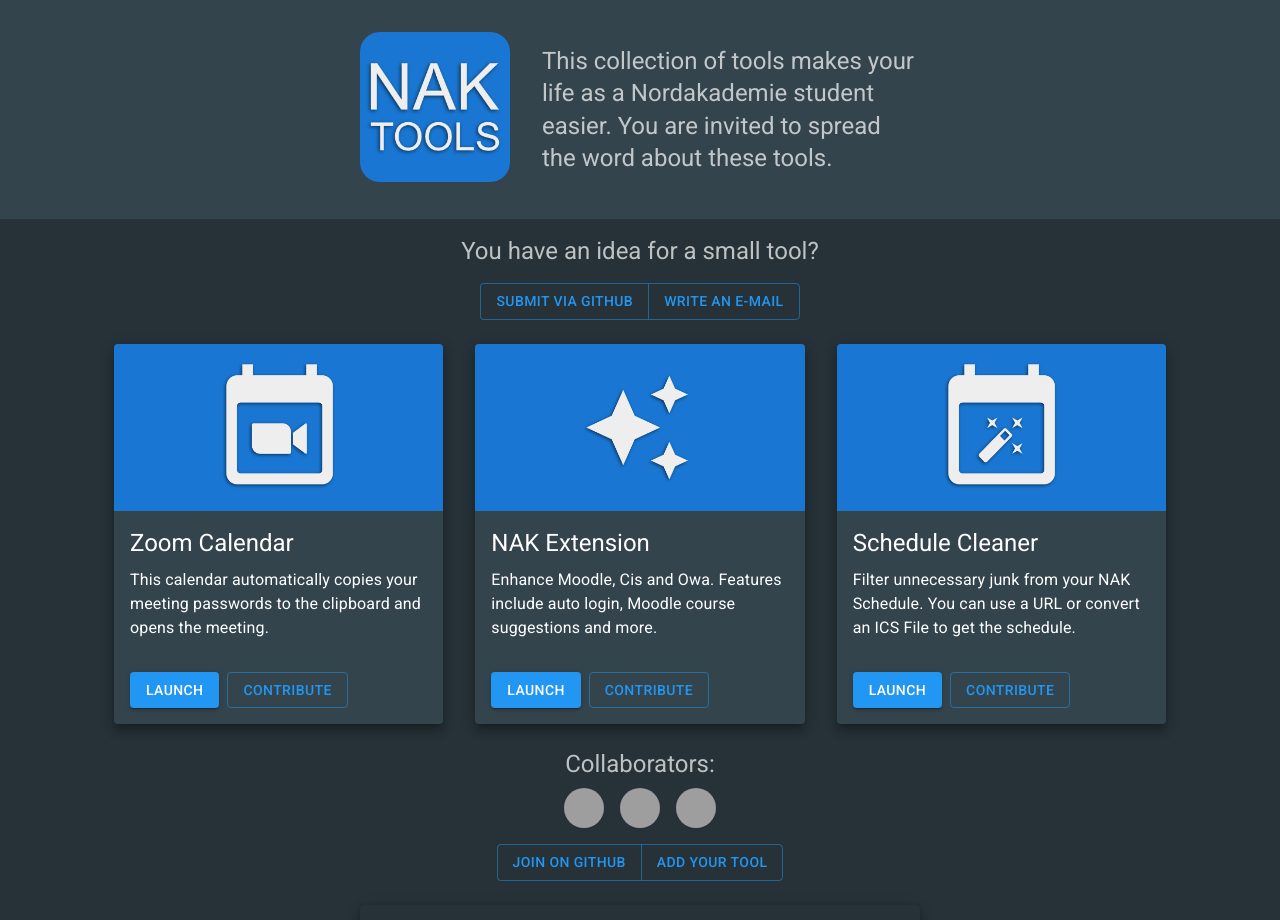
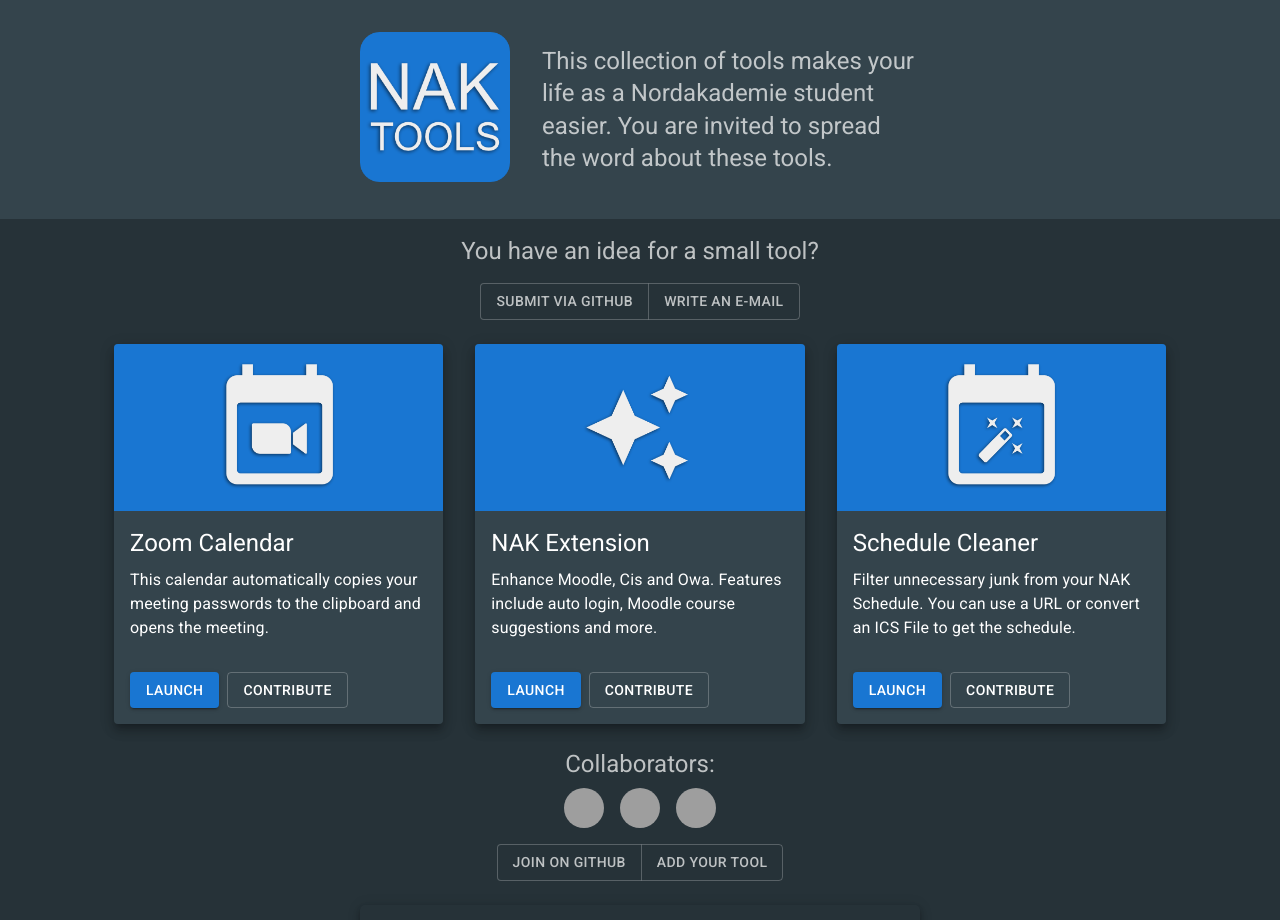
Before and after one commit to coderesting/NAKTools, a React (Create React App) app: page / in a window 1280 px wide. Shown: the top 920 px of the page. Built offline with nearby package versions, Linux system fonts and the light colour scheme; grey boxes are pictures that could not be loaded.

Commit message:
Updated color

```diff
--- a/src/App.tsx
+++ b/src/App.tsx
@@ -37,11 +37,17 @@
 				</Box>
 
 				<Box display="flex" justifyContent="center">
-					<ButtonGroup color="primary">
-						<Button href="https://github.com/coderesting/NAKTools/issues/new?assignees=&labels=tool+idea&template=new-nak-tool-idea.md&title=New+NAK+Tool+idea%3A+%7Binsert+name+here%7D">
+					<ButtonGroup>
+						<Button
+							className={classes.grayButton}
+							href="https://github.com/coderesting/NAKTools/issues/new?assignees=&labels=tool+idea&template=new-nak-tool-idea.md&title=New+NAK+Tool+idea%3A+%7Binsert+name+here%7D"
+						>
 							Submit via GitHub
 						</Button>
-						<Button href="mailto:yannick.brandt@nordakademie.de">
+						<Button
+							className={classes.grayButton}
+							href="mailto:yannick.brandt@nordakademie.de"
+						>
 							Write an e-mail
 						</Button>
 					</ButtonGroup>
@@ -76,11 +82,7 @@
 										>
 											Launch
 										</Button>
-										<Button
-											href={tool.repoUrl}
-											color="primary"
-											variant="outlined"
-										>
+										<Button href={tool.repoUrl} variant="outlined">
 											Contribute
 										</Button>
 									</CardActions>
@@ -120,11 +122,17 @@
 				</Box>
 
 				<Box display="flex" justifyContent="center" m={1}>
-					<ButtonGroup color="primary">
-						<Button href="https://github.com/orgs/Nordakademie-Students/teams">
+					<ButtonGroup>
+						<Button
+							className={classes.grayButton}
+							href="https://github.com/orgs/Nordakademie-Students/teams"
+						>
 							Join on Github
 						</Button>
-						<Button href="https://github.com/coderesting/NAKTools/issues/new?assignees=&labels=new+tool&template=new-nak-tool.md&title=New+NAK+Tool%3A+%7Binsert+name+here%7D">
+						<Button
+							className={classes.grayButton}
+							href="https://github.com/coderesting/NAKTools/issues/new?assignees=&labels=new+tool&template=new-nak-tool.md&title=New+NAK+Tool%3A+%7Binsert+name+here%7D"
+						>
 							Add your tool
 						</Button>
 					</ButtonGroup>
--- a/src/AppStyles.ts
+++ b/src/AppStyles.ts
@@ -1,6 +1,9 @@
 import { makeStyles } from "@material-ui/core";
 
 const useStyles = makeStyles((theme) => ({
+	grayButton: {
+		color: theme.palette.text.secondary,
+	},
 	card: {
 		height: "100%",
 		display: "flex",
--- a/src/index.tsx
+++ b/src/index.tsx
@@ -7,12 +7,17 @@
 const theme = createMuiTheme({
 	palette: {
 		type: "dark",
+
 		background: {
 			paper: "#34444c",
 			default: "#263238",
 		},
 
-		primary: blue,
+		primary: {
+			main: "#1976D2",
+			dark: "#1976D2",
+			light: "#1976D2",
+		},
 	},
 });
 
```
